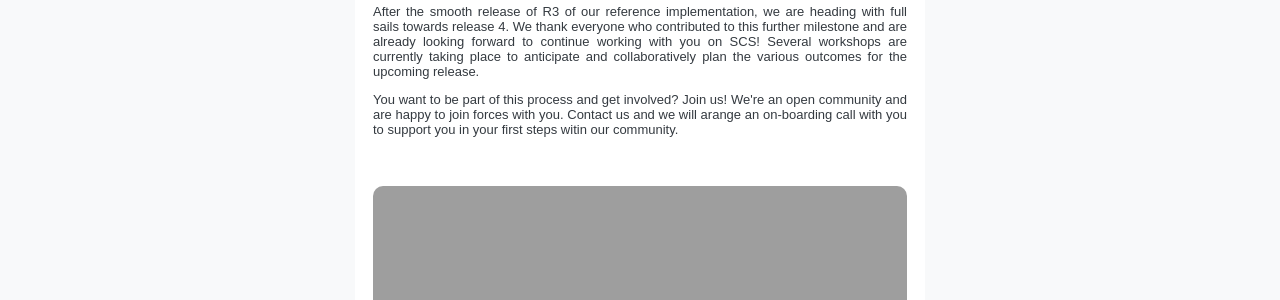
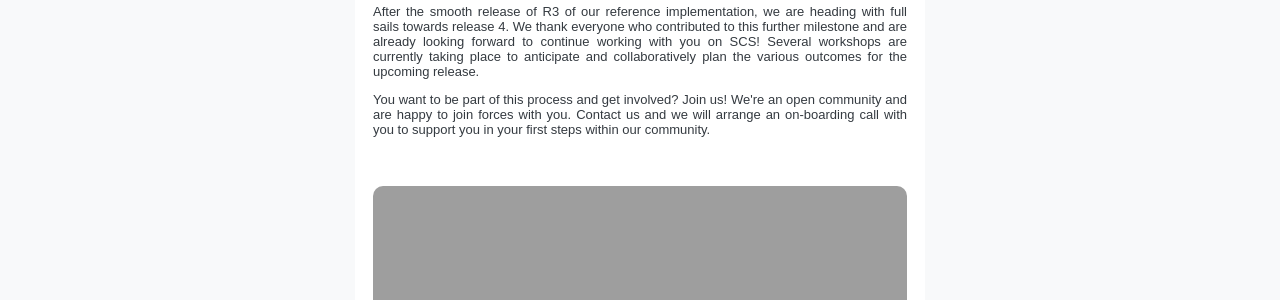
Before and after one commit to SovereignCloudStack/newsletter, a Jekyll site: the page built from _digest/22.md, in a window 1280 px wide and 1400 px high. Shown: the part 202-502 px from the top of the window. Built offline with Jekyll 4.4.1, drawn with Linux system fonts in a browser that asks for light colours; comment, search, counter and statistics services are not loaded; some of the changed text lies outside the part shown.

Commit message:
Fix some nasty typos in issue no. 22 (#36)
Signed-off-by: Eduard Itrich <eduard@itrich.net>

```diff
--- a/_digest/22.md
+++ b/_digest/22.md
@@ -9,8 +9,8 @@ intro: |-
   on SCS! Several workshops are currently taking place to anticipate and
   collaboratively plan the various outcomes for the upcoming release.</p>
   <p>You want to be part of this process and get involved? Join us! We're an open
-  community and are happy to join forces with you. Contact us and we will arange
-  an on-boarding call with you to support you in your first steps witin our community.</p>
+  community and are happy to join forces with you. Contact us and we will arrange
+  an on-boarding call with you to support you in your first steps within our community.</p>
 highlight:
   title: "Community Hackathon 2022"
   image: /assets/images/22/hackathon2022.png
```
Also changed, not shown: other parts of _digest/22.md (+1 -1 lines).
